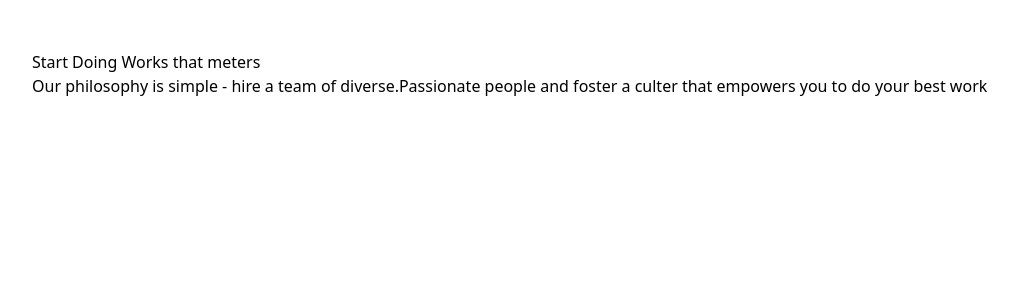
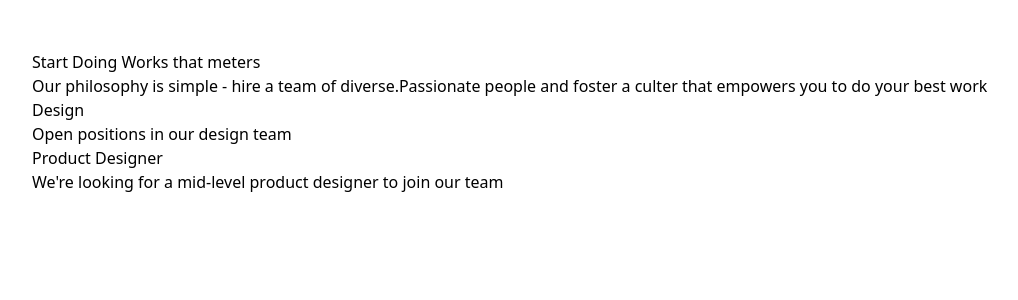
Before and after one commit to programmer-kabir/Design-task-1, a React (Vite) app: page / in a window 1280 px wide. Shown: the top 300 px of the page, without its empty margins (18-1036 px from the left). Built offline with nearby package versions, Linux system fonts and the light colour scheme.

Commit message:
title section added

```diff
--- a/package.json
+++ b/package.json
@@ -15,6 +15,7 @@
     "match-sorter": "^6.3.1",
     "react": "^18.2.0",
     "react-dom": "^18.2.0",
+    "react-icons": "^4.10.1",
     "react-router-dom": "^6.13.0",
     "sort-by": "^1.2.0"
   },
--- /dev/null
+++ b/src/Components/DesignPart/DesignPart.jsx
@@ -0,0 +1,27 @@
+import React from 'react';
+
+const DesignPart = () => {
+    return (
+        <div className='pt-20'>
+            <div>
+                <h2>Design</h2>
+                <p>Open positions in our design team</p>
+            </div>
+            <div>
+                <h2>Product Designer</h2>
+                <p>We're looking for a mid-level product designer to join our team</p>
+                <div className='flex gap-5'>
+                    <div>
+
+                    </div>
+                    <div>
+
+                    </div>
+                </div>
+            </div>
+            <div></div>
+        </div>
+    );
+};
+
+export default DesignPart;
--- a/src/Pages/Home/Home.jsx
+++ b/src/Pages/Home/Home.jsx
@@ -1,3 +1,4 @@
+import DesignPart from "../../Components/DesignPart/DesignPart";
 import HeaderTitleSection from "../../Components/HeaderTitleSection/HeaderTitleSection";
 
 
@@ -9,6 +10,7 @@ const Home = () => {
     return (
         <div>
             <HeaderTitleSection></HeaderTitleSection>
+            <DesignPart />
         </div>
     );
 };
```
Also changed, not shown: .eslintrc.cjs, 1 other file (tests, documents, lock files or other folders).
